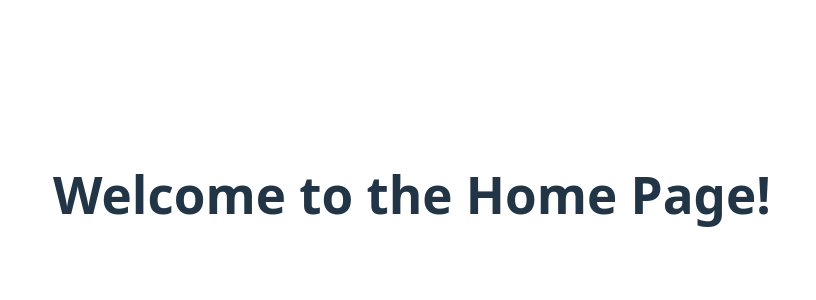
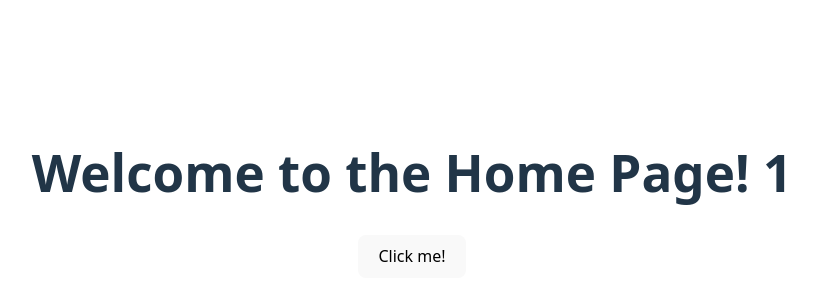
Before and after one commit to Georgia-Tech-Off-Road/DAQAnalyticsWebsiteMK2, a React app in the folder frontend/: page / in a window 1280 px wide. Shown: the part 206-506 px from the top of the page, without its empty margins (228-1044 px from the left). Built offline with nearby package versions, Linux system fonts and the light colour scheme; the HTML template or start-up script is replaced by a standard one.

Commit message:
Added useState in HomePage
Demonstrated using React's useState.

```diff
--- a/frontend/src/Home.jsx
+++ b/frontend/src/Home.jsx
@@ -1,9 +1,16 @@
 import './Home.css'
+import {useState } from 'react'
 
 function Home() {
+    /* function setCount(newCounter) {
+        counter = newCount
+        // Does other stuff (save to some storage so that it isn't refreshed when we reload the page)
+    } */
+    let [counter, setCounter] = useState(1)
     return (
         <>
-            <h1> Welcome to the Home Page! </h1>
+            <h1> Welcome to the Home Page! { counter } </h1>
+            <button onClick={() => {setCounter(counter + 1)}}> Click me! </button>
         </>
     )
 }
```
